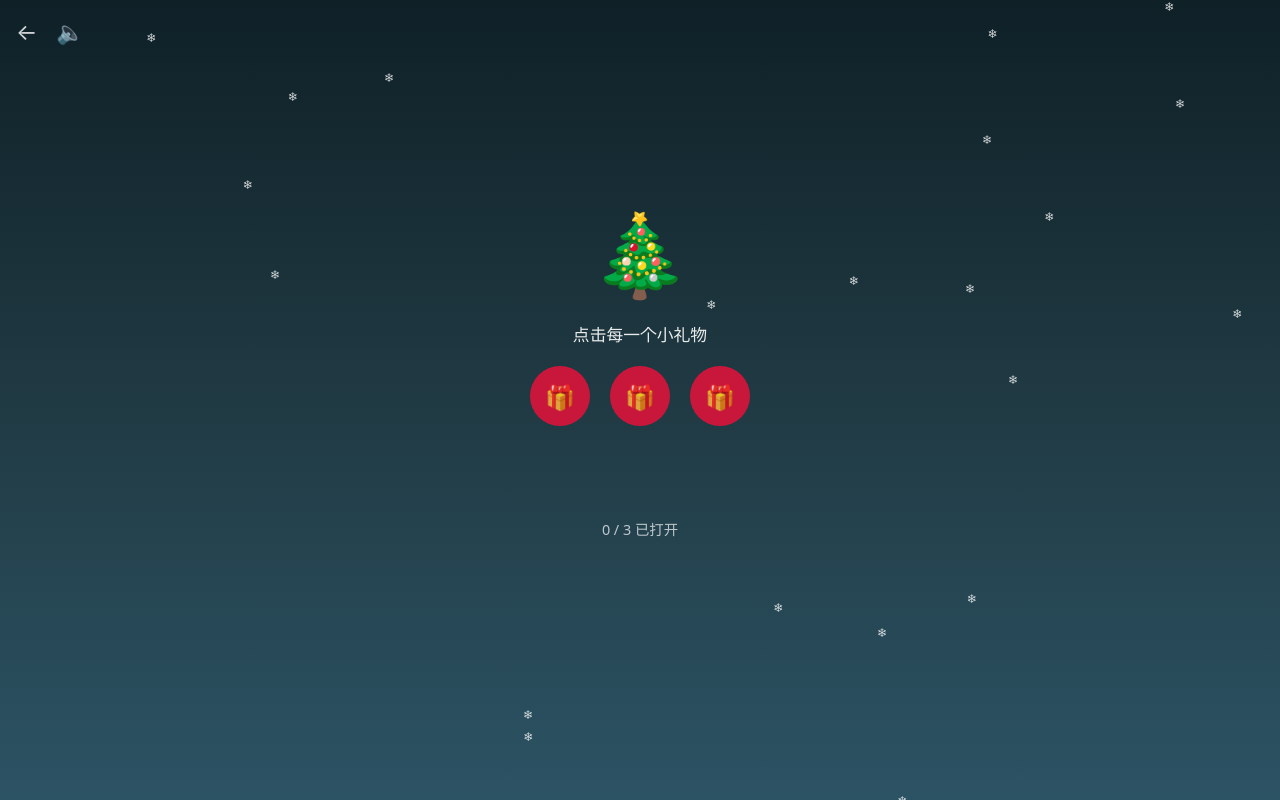
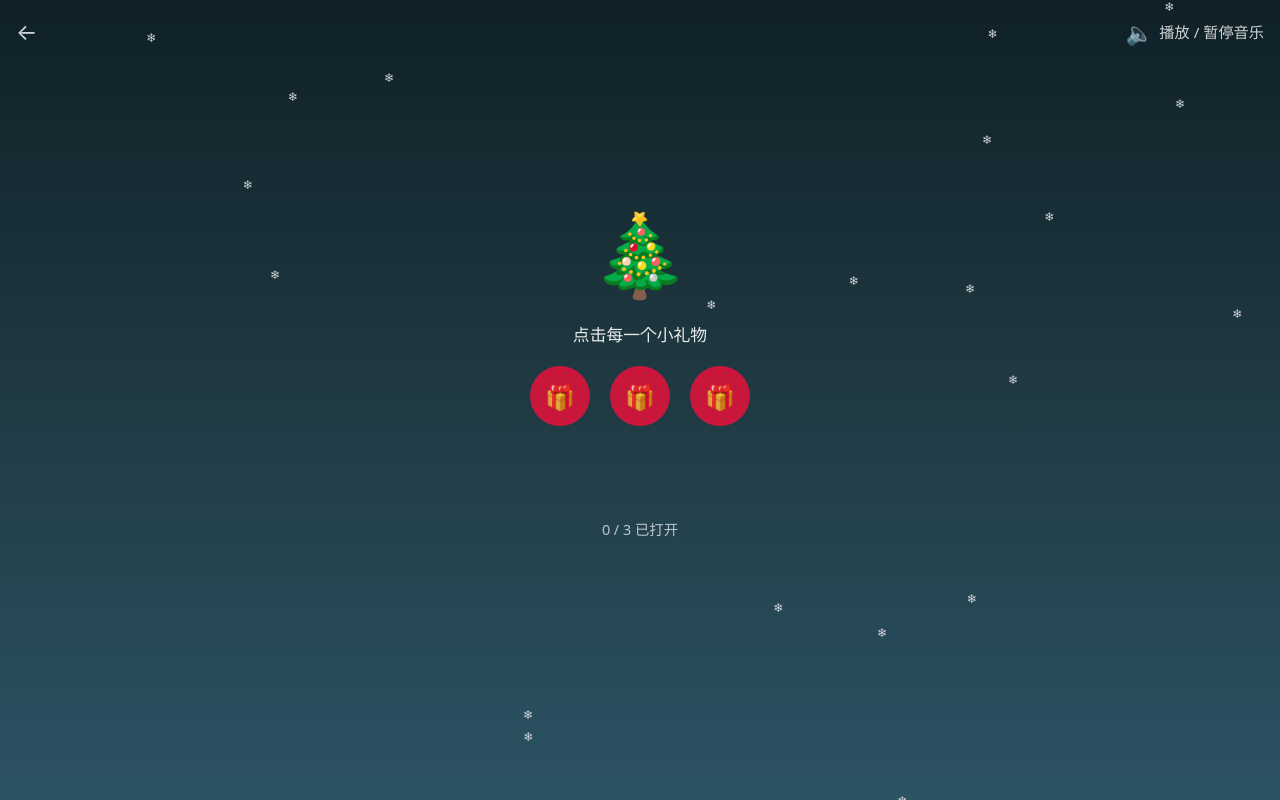
Before and after one commit to Camslaw/gf-christmas, a plain HTML site: page index.html in a window 1280 px wide. Both pictures are taken after a click on the button "打开礼物". Drawn offline with Linux system fonts and the light colour scheme.

Commit message:
adjust audio positioning

```diff
--- a/index.html
+++ b/index.html
@@ -9,12 +9,13 @@
 
 <body>
 
-	<div class="back-button" id="backButton" onclick="goBack()" style="display:none;">
+	<div class="back-button hidden" id="backButton" onclick="goBack()">
 		←
 	</div>
 
 	<div class="audio-button" id="audioBtn" onclick="toggleMusic()">
-		🔈
+		<span class="audio-icon">🔈</span>
+		<span class="audio-text">播放 / 暂停音乐</span>
 	</div>
 
 	<audio id="bgMusic" loop>
--- a/script.js
+++ b/script.js
@@ -20,14 +20,16 @@ const audioBtn = document.getElementById("audioBtn");
 let musicStarted = false;
 
 function toggleMusic() {
+	const icon = audioBtn.querySelector(".audio-icon");
+
 	if (bgMusic.paused) {
 		bgMusic.volume = 0.35;
 		bgMusic.play().catch(() => {});
-		audioBtn.textContent = "🔊";
+		icon.textContent = "🔊";
 		musicStarted = true;
 	} else {
 		bgMusic.pause();
-		audioBtn.textContent = "🔈";
+		icon.textContent = "🔈";
 	}
 }
 
@@ -66,9 +68,8 @@ function goTo(id, fromBack = false) {
 		resetNotYet();
 	}
 
-	const showNav = historyStack.length > 0;
-	backButton.style.display = showNav ? 'block' : 'none';
-	audioBtn.style.display = showNav ? 'block' : 'none';
+	const showBack = historyStack.length > 0;
+	backButton.classList.toggle("hidden", !showBack);
 }
 
 function goBack() {
--- a/style.css
+++ b/style.css
@@ -1,6 +1,10 @@
 * {
 	box-sizing: border-box;
 	font-family: system-ui, -apple-system, BlinkMacSystemFont, "Segoe UI", sans-serif;
+}
+
+html {
+  overflow-y: scroll;
 }
 
 body {
@@ -15,16 +19,48 @@ body {
 	text-align: center;
 }
 
+.back-button,
 .audio-button {
 	position: fixed;
 	top: 16px;
-	left: 56px; /* right next to back button */
+	height: 32px;
+	display: flex;
+	align-items: center;
+	line-height: 1;
+	z-index: 9999;
+	user-select: none;
+	opacity: 0.8;
+}
+
+.audio-button {
+	transform: translateY(1px);
+}
+
+.back-button {
+	left: 16px;
 	font-size: 1.4rem;
 	cursor: pointer;
-	opacity: 0.8;
-	user-select: none;
+	transition: opacity 0.15s ease;
 }
 
+.back-button.hidden {
+	opacity: 0;
+	pointer-events: none;
+}
+
+.audio-button {
+	right: 16px;
+	gap: 6px;
+	font-size: 0.95rem;
+	cursor: pointer;
+}
+
+.audio-icon {
+	font-size: 1.4rem;
+	line-height: 1;
+}
+
+.back-button:hover,
 .audio-button:hover {
 	opacity: 1;
 }
@@ -66,20 +102,6 @@ button.secondary {
 	background: transparent;
 	color: #fff;
 	border: 1px solid rgba(255,255,255,0.4);
-}
-
-.back-button {
-	position: fixed;
-	top: 16px;
-	left: 16px;
-	font-size: 1.4rem;
-	cursor: pointer;
-	opacity: 0.8;
-	user-select: none;
-}
-
-.back-button:hover {
-	opacity: 1;
 }
 
 .tree {
```
